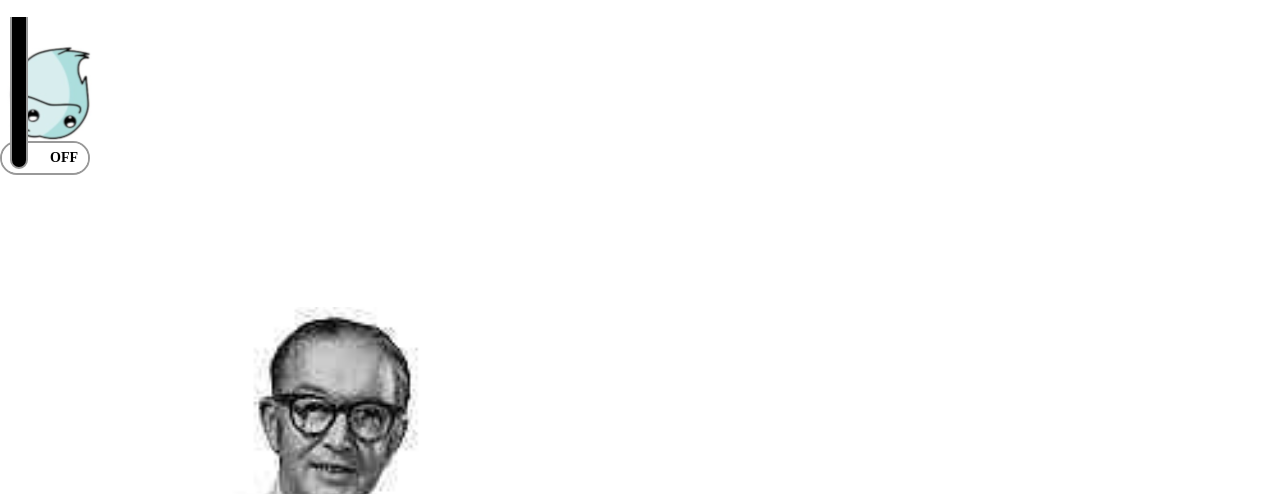
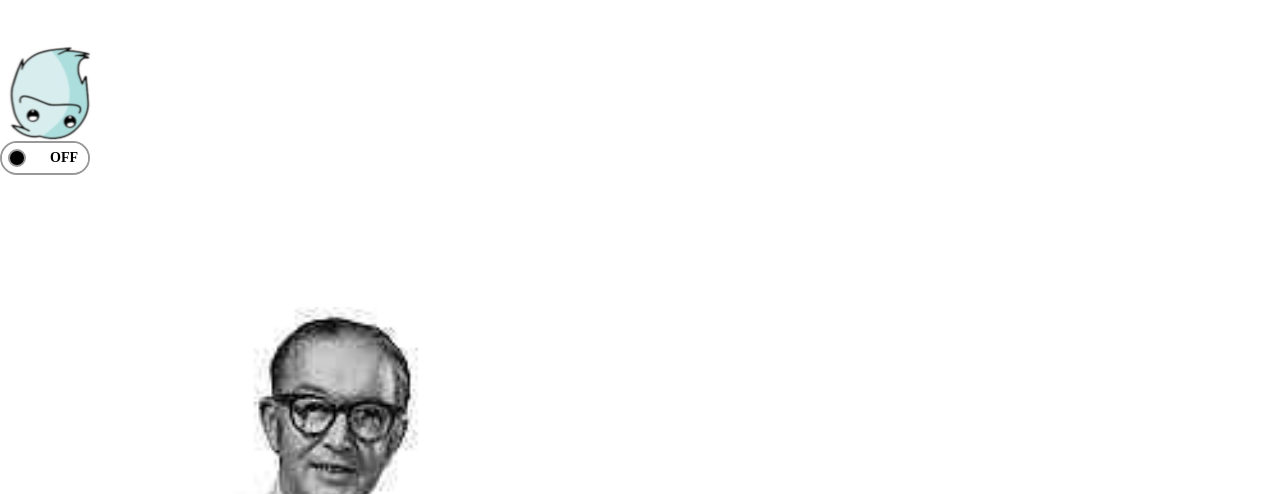
Before and after one commit to crazyman18/Design-and-Layout, a plain HTML site: page GamesKnowledge.html in a window 1280 px wide. Shown: the part 65-559 px from the top of the page. Drawn offline with nearby package versions, Linux system fonts and the light colour scheme.

Commit message:
Update GamesKnowledge.css

```diff
--- a/GamesKnowledge.css
+++ b/GamesKnowledge.css
@@ -112,13 +112,13 @@
 .switch-two{
     display: block;
     width: 18px;
-    margin: 6px;
+    height: 18px;
     background: #000;
     border: 2px solid #999;
     border-radius: 20px;
     position: absolute;
-    top: 0;
-    bottom: 0;
+    margin-right: 8px;
+    bottom: 8px;
     right: 56px;
     transition: all 0.3s ease-in 0s;
 }
```
